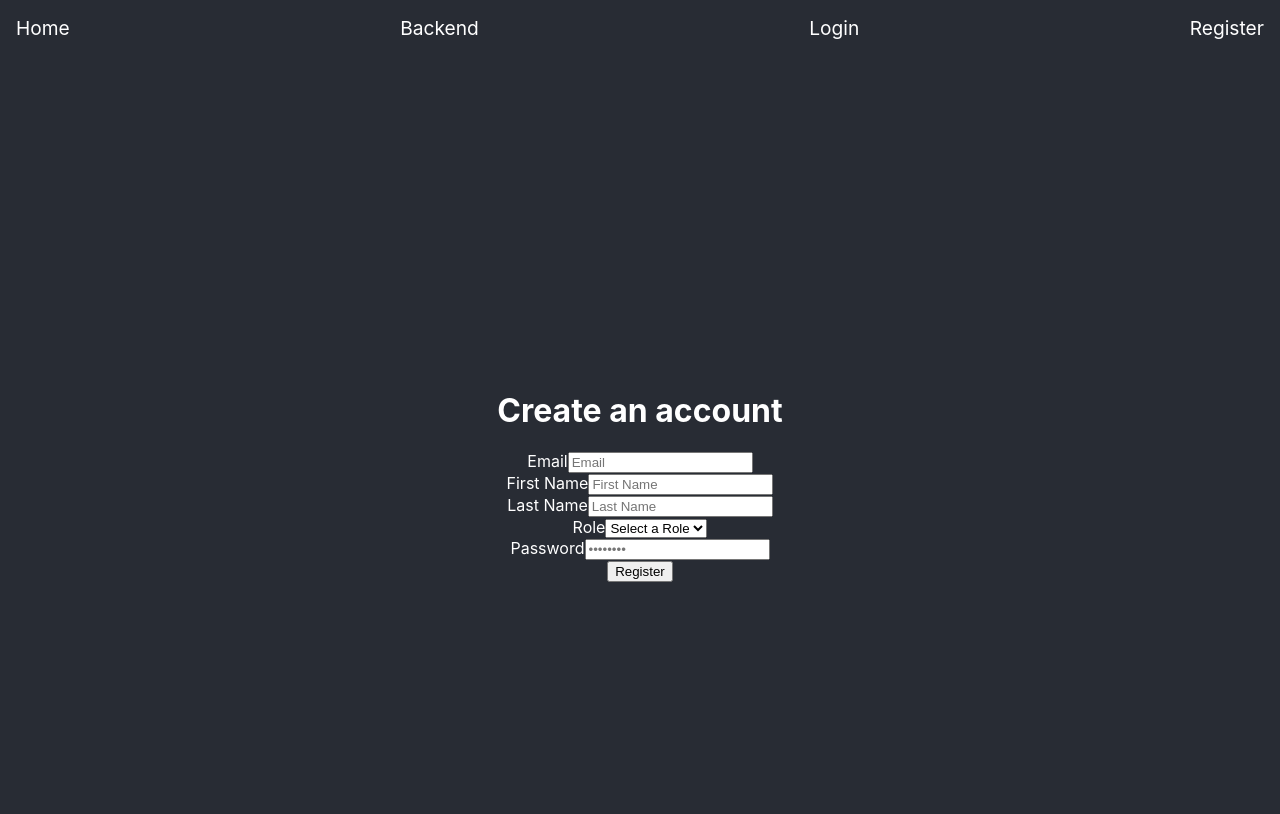
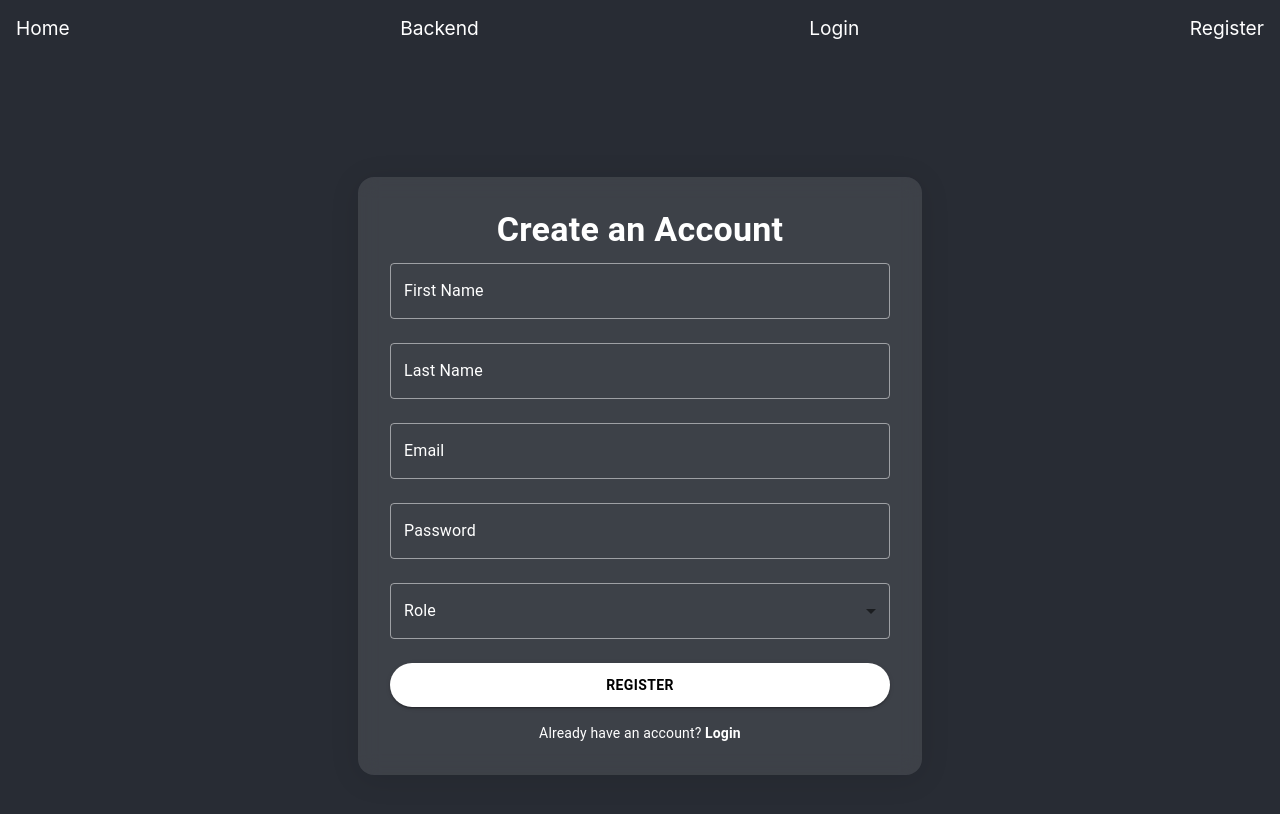
Before and after one commit to Bo1ek/TaskFleetFrontend, a React (Create React App) app: page /register in a window 1280 px wide. Shown: the top 814 px of the page. Built offline with nearby package versions, Linux system fonts and the light colour scheme.

Commit message:
Changed whole view of LoginPage and Register page using Material UI.

```diff
--- a/src/pages/LoginPage.tsx
+++ b/src/pages/LoginPage.tsx
@@ -3,103 +3,166 @@ import * as Yup from "yup";
 import { yupResolver } from "@hookform/resolvers/yup";
 import { useAuth } from "../context/useAuth";
 import { useForm } from "react-hook-form";
-import styles from "../styles/styles";
+import {
+  Box,
+  Typography,
+  TextField,
+  Button,
+} from "@mui/material";
+import { styled } from "@mui/system";
 import { Link } from "react-router-dom";
-
-type Props = {};
+import styles from "../styles/styles"; // Import styles for background
 
 type LoginFormsInputs = {
   email: string;
   password: string;
 };
 
-const validation = Yup.object().shape({
+const validationSchema = Yup.object().shape({
   email: Yup.string().email().required("Email is required"),
   password: Yup.string().required("Password is required"),
 });
 
-const LoginPage = (props: Props) => {
-  const {loginUser} = useAuth();
-  const {register,
-    handleSubmit,
-     formState: {errors}} = useForm<LoginFormsInputs>({
-    resolver: yupResolver(validation)
+const GlassCard = styled(Box)({
+  background: "rgba(255, 255, 255, 0.1)",
+  backdropFilter: "blur(10px)",
+  borderRadius: "16px",
+  padding: "32px",
+  boxShadow: "0 4px 30px rgba(0, 0, 0, 0.1)",
+  width: "100%",
+  maxWidth: "400px",
 });
 
-  const handleLogin =(form: LoginFormsInputs) => {
+const LoginPage = () => {
+  const { loginUser } = useAuth();
+  const {
+    register,
+    handleSubmit,
+    formState: { errors },
+  } = useForm<LoginFormsInputs>({
+    resolver: yupResolver(validationSchema),
+  });
+
+  const handleLogin = (form: LoginFormsInputs) => {
     loginUser(form.email, form.password);
   };
 
   return (
-    <div style={styles.app}>
-    <div className="flex flex-col items-center justify-center px-6 py-8 mx-auto md:h-screen lg:py-0">
-      <div className="w-full bg-white rounded-lg shadow dark:border md:mb-20 sm:max-w-md xl:p-0 dark:bg-gray-800 dark:border-gray-700">
-        <div className="p-6 space-y-4 md:space-y-6 sm:p-8">
-          <h1 className="text-xl font-bold leading-tight tracking-tight text-gray-900 md:text-2xl dark:text-white">
-            Sign in to your account
-          </h1>
-          <form className="space-y-4 md:space-y-6" onSubmit={handleSubmit(handleLogin)}>
-            <div>
-              <label
-                htmlFor="email"
-                className="block mb-2 text-sm font-medium text-gray-900 dark:text-white"
+    <div style={{ ...styles.app }} className="min-h-screen flex items-center justify-center">
+      <GlassCard>
+        <Typography
+          variant="h4"
+          align="center"
+          gutterBottom
+          style={{ color: "#fff", fontWeight: "bold" }}
         >
-                Username
-              </label>
-              <input
-                type="text"
-                id="email"
-                className="bg-gray-50 border border-gray-300 text-gray-900 sm:text-sm rounded-lg focus:ring-primary-600 focus:border-primary-600 block w-full p-2.5 dark:bg-gray-700 dark:border-gray-600 dark:placeholder-gray-400 dark:text-white dark:focus:ring-blue-500 dark:focus:border-blue-500"
-                placeholder="Username"
+          Login
+        </Typography>
+        <form onSubmit={handleSubmit(handleLogin)}>
+          <Box mb={3}>
+            <TextField
+              fullWidth
+              variant="outlined"
+              label="Email"
+              placeholder="Enter your email"
+              InputProps={{
+                style: { color: "#fff" },
+              }}
+              InputLabelProps={{
+                style: { color: "#fff" },
+              }}
+              error={!!errors.email}
+              helperText={errors.email?.message}
               {...register("email")}
+              sx={{
+                "& .MuiOutlinedInput-root": {
+                  "& fieldset": {
+                    borderColor: "rgba(255, 255, 255, 0.5)",
+                  },
+                  "&:hover fieldset": {
+                    borderColor: "#fff",
+                  },
+                },
+              }}
             />
-              {errors.email ? <p>{errors.email.message}</p> : ""}
-            </div>
-            <div>
-              <label
-                htmlFor="password"
-                className="block mb-2 text-sm font-medium text-gray-900 dark:text-white"
+          </Box>
+          <Box mb={3}>
+            <TextField
+              fullWidth
+              variant="outlined"
+              label="Password"
+              type="password"
+              placeholder="Enter your password"
+              InputProps={{
+                style: { color: "#fff" },
+              }}
+              InputLabelProps={{
+                style: { color: "#fff" },
+              }}
+              error={!!errors.password}
+              helperText={errors.password?.message}
+              {...register("password")}
+              sx={{
+                "& .MuiOutlinedInput-root": {
+                  "& fieldset": {
+                    borderColor: "rgba(255, 255, 255, 0.5)",
+                  },
+                  "&:hover fieldset": {
+                    borderColor: "#fff",
+                  },
+                },
+              }}
+            />
+          </Box>
+          <Box display="flex" justifyContent="space-between" mb={2}>
+            <Link
+              to="#"
+              style={{
+                fontSize: "0.875rem",
+                color: "#fff",
+                textDecoration: "none",
+                fontWeight: "bold",
+              }}
             >
-                Password
-              </label>
-              <input
-                type="password"
-                id="password"
-                placeholder="••••••••"
-                className="bg-gray-50 border border-gray-300 text-gray-900 sm:text-sm rounded-lg focus:ring-primary-600 focus:border-primary-600 block w-full p-2.5 dark:bg-gray-700 dark:border-gray-600 dark:placeholder-gray-400 dark:text-white dark:focus:ring-blue-500 dark:focus:border-blue-500"
-                {...register("password")}
-              />
-              {errors.password ? <p>{errors.password.message}</p> : ""}
-            </div>
-            <div className="flex items-center justify-between">
-              <a
-                href="#"
-                className="text-sm text-white font-medium text-primary-600 hover:underline dark:text-primary-500"
+              Forgot Password?
+            </Link>
+          </Box>
+          <Button
+            type="submit"
+            fullWidth
+            variant="contained"
+            style={{
+              backgroundColor: "#fff",
+              color: "#000",
+              fontWeight: "bold",
+              padding: "10px 0",
+              borderRadius: "50px",
+            }}
           >
-                Forgot password?
-              </a>
-            </div>
-            <button
-              type="submit"
-              className="w-full text-white bg-lightGreen hover:bg-primary-700 focus:ring-4 focus:outline-none focus:ring-primary-300 font-medium rounded-lg text-sm px-5 py-2.5 text-center dark:bg-primary-600 dark:hover:bg-primary-700 dark:focus:ring-primary-800"
+            Login
+          </Button>
+          <Typography
+            variant="body2"
+            align="center"
+            mt={2}
+            style={{ color: "#fff" }}
           >
-              Sign in
-            </button>
-            <p className="text-sm font-light text-gray-500 dark:text-gray-400">
-              Don’t have an account yet?{" "}
+            Don’t have an account?{" "}
             <Link
               to="/register"
-              className="text-primary-600 hover:underline dark:text-primary-500 font-medium"
+              style={{
+                color: "#fff",
+                textDecoration: "none",
+                fontWeight: "bold",
+              }}
             >
-              Sign up
+              Register
             </Link>
-            </p>
+          </Typography>
         </form>
+      </GlassCard>
     </div>
-      </div>
-    </div>
-  </div>
-  )
+  );
 };
 
 export default LoginPage;
--- a/src/pages/Register.tsx
+++ b/src/pages/Register.tsx
@@ -3,9 +3,16 @@ import * as Yup from "yup";
 import { yupResolver } from "@hookform/resolvers/yup";
 import { useAuth } from "../context/useAuth";
 import { useForm } from "react-hook-form";
-import styles from "../styles/styles";
-
-type Props = {};
+import {
+  Box,
+  Typography,
+  TextField,
+  Button,
+  MenuItem,
+} from "@mui/material";
+import { styled } from "@mui/system";
+import { Link } from "react-router-dom";
+import styles from "../styles/styles"; // Import the styles
 
 type RegisterFormsInputs = {
   email: string;
@@ -15,22 +22,32 @@ type RegisterFormsInputs = {
   role: string;
 };
 
-const validation = Yup.object().shape({
+const validationSchema = Yup.object().shape({
   email: Yup.string().email().required("Email is required"),
-  password: Yup.string().required("Password is required"),
+  password: Yup.string().min(6, "Password must be at least 6 characters").required("Password is required"),
   firstName: Yup.string().required("First name is required"),
   lastName: Yup.string().required("Last name is required"),
   role: Yup.string().required("Role is required"),
 });
 
-const Register = (props: Props) => {
+const GlassCard = styled(Box)({
+  background: "rgba(255, 255, 255, 0.1)",
+  backdropFilter: "blur(10px)",
+  borderRadius: "16px",
+  padding: "32px",
+  boxShadow: "0 4px 30px rgba(0, 0, 0, 0.1)",
+  width: "100%",
+  maxWidth: "500px",
+});
+
+const RegisterPage = () => {
   const { registerUser } = useAuth();
   const {
     register,
     handleSubmit,
     formState: { errors },
   } = useForm<RegisterFormsInputs>({
-    resolver: yupResolver(validation),
+    resolver: yupResolver(validationSchema),
   });
 
   const handleRegister = async (form: RegisterFormsInputs) => {
@@ -49,117 +66,189 @@ const Register = (props: Props) => {
   };
 
   return (
-    <div style={styles.app}>
-      <div className="flex flex-col items-center justify-center px-6 py-8 mx-auto md:h-screen lg:py-0">
-        <div className="w-full bg-white rounded-lg shadow dark:border md:mb-20 sm:max-w-md xl:p-0 dark:bg-gray-800 dark:border-gray-700">
-          <div className="p-6 space-y-4 md:space-y-6 sm:p-8">
-            <h1 className="text-xl font-bold leading-tight tracking-tight text-gray-900 md:text-2xl dark:text-white">
-              Create an account
-            </h1>
-            <form
-              className="space-y-4 md:space-y-6"
-              onSubmit={handleSubmit(handleRegister)}
+    <div style={{ ...styles.app }} className="min-h-screen flex items-center justify-center">
+      <GlassCard>
+        <Typography variant="h4" align="center" gutterBottom style={{ color: "#fff", fontWeight: "bold" }}>
+          Create an Account
+        </Typography>
+        <form onSubmit={handleSubmit(handleRegister)}>
+          <Box mb={3}>
+            <TextField
+              fullWidth
+              variant="outlined"
+              label="First Name"
+              placeholder="Enter your first name"
+              InputProps={{
+                style: { color: "#fff" },
+              }}
+              InputLabelProps={{
+                style: { color: "#fff" },
+              }}
+              error={!!errors.firstName}
+              helperText={errors.firstName?.message}
+              {...register("firstName")}
+              sx={{
+                "& .MuiOutlinedInput-root": {
+                  "& fieldset": {
+                    borderColor: "rgba(255, 255, 255, 0.5)",
+                  },
+                  "&:hover fieldset": {
+                    borderColor: "#fff",
+                  },
+                },
+              }}
+            />
+          </Box>
+          <Box mb={3}>
+            <TextField
+              fullWidth
+              variant="outlined"
+              label="Last Name"
+              placeholder="Enter your last name"
+              InputProps={{
+                style: { color: "#fff" },
+              }}
+              InputLabelProps={{
+                style: { color: "#fff" },
+              }}
+              error={!!errors.lastName}
+              helperText={errors.lastName?.message}
+              {...register("lastName")}
+              sx={{
+                "& .MuiOutlinedInput-root": {
+                  "& fieldset": {
+                    borderColor: "rgba(255, 255, 255, 0.5)",
+                  },
+                  "&:hover fieldset": {
+                    borderColor: "#fff",
+                  },
+                },
+              }}
+            />
+          </Box>
+          <Box mb={3}>
+            <TextField
+              fullWidth
+              variant="outlined"
+              label="Email"
+              placeholder="Enter your email"
+              InputProps={{
+                style: { color: "#fff" },
+              }}
+              InputLabelProps={{
+                style: { color: "#fff" },
+              }}
+              error={!!errors.email}
+              helperText={errors.email?.message}
+              {...register("email")}
+              sx={{
+                "& .MuiOutlinedInput-root": {
+                  "& fieldset": {
+                    borderColor: "rgba(255, 255, 255, 0.5)",
+                  },
+                  "&:hover fieldset": {
+                    borderColor: "#fff",
+                  },
+                },
+              }}
+            />
+          </Box>
+          <Box mb={3}>
+            <TextField
+              fullWidth
+              variant="outlined"
+              label="Password"
+              type="password"
+              placeholder="Enter your password"
+              InputProps={{
+                style: { color: "#fff" },
+              }}
+              InputLabelProps={{
+                style: { color: "#fff" },
+              }}
+              error={!!errors.password}
+              helperText={errors.password?.message}
+              {...register("password")}
+              sx={{
+                "& .MuiOutlinedInput-root": {
+                  "& fieldset": {
+                    borderColor: "rgba(255, 255, 255, 0.5)",
+                  },
+                  "&:hover fieldset": {
+                    borderColor: "#fff",
+                  },
+                },
+              }}
+            />
+          </Box>
+          <Box mb={3}>
+            <TextField
+              fullWidth
+              select
+              variant="outlined"
+              label="Role"
+              placeholder="Select your role"
+              InputProps={{
+                style: { color: "#fff" },
+              }}
+              InputLabelProps={{
+                style: { color: "#fff" },
+              }}
+              error={!!errors.role}
+              helperText={errors.role?.message}
+              {...register("role")}
+              sx={{
+                "& .MuiOutlinedInput-root": {
+                  "& fieldset": {
+                    borderColor: "rgba(255, 255, 255, 0.5)",
+                  },
+                  "&:hover fieldset": {
+                    borderColor: "#fff",
+                  },
+                },
+              }}
             >
-              <div>
-                <label
-                  htmlFor="email"
-                  className="block mb-2 text-sm font-medium text-gray-900 dark:text-white"
-                >
-                  Email
-                </label>
-                <input
-                  type="text"
-                  id="email"
-                  className="bg-gray-50 border border-gray-300 text-gray-900 sm:text-sm rounded-lg focus:ring-primary-600 focus:border-primary-600 block w-full p-2.5 dark:bg-gray-700 dark:border-gray-600 dark:placeholder-gray-400 dark:text-white dark:focus:ring-blue-500 dark:focus:border-blue-500"
-                  placeholder="Email"
-                  {...register("email")}
-                />
-                {errors.email && <p>{errors.email.message}</p>}
-              </div>
-
-              <div>
-                <label
-                  htmlFor="firstName"
-                  className="block mb-2 text-sm font-medium text-gray-900 dark:text-white"
-                >
-                  First Name
-                </label>
-                <input
-                  type="text"
-                  id="firstName"
-                  className="bg-gray-50 border border-gray-300 text-gray-900 sm:text-sm rounded-lg focus:ring-primary-600 focus:border-primary-600 block w-full p-2.5 dark:bg-gray-700 dark:border-gray-600 dark:placeholder-gray-400 dark:text-white dark:focus:ring-blue-500 dark:focus:border-blue-500"
-                  placeholder="First Name"
-                  {...register("firstName")}
-                />
-                {errors.firstName && <p>{errors.firstName.message}</p>}
-              </div>
-
-              <div>
-                <label
-                  htmlFor="lastName"
-                  className="block mb-2 text-sm font-medium text-gray-900 dark:text-white"
-                >
-                  Last Name
-                </label>
-                <input
-                  type="text"
-                  id="lastName"
-                  className="bg-gray-50 border border-gray-300 text-gray-900 sm:text-sm rounded-lg focus:ring-primary-600 focus:border-primary-600 block w-full p-2.5 dark:bg-gray-700 dark:border-gray-600 dark:placeholder-gray-400 dark:text-white dark:focus:ring-blue-500 dark:focus:border-blue-500"
-                  placeholder="Last Name"
-                  {...register("lastName")}
-                />
-                {errors.lastName && <p>{errors.lastName.message}</p>}
-              </div>
-
-              <div>
-                <label
-                  htmlFor="role"
-                  className="block mb-2 text-sm font-medium text-gray-900 dark:text-white"
-                >
-                  Role
-                </label>
-                <select
-                  id="role"
-                  className="bg-gray-50 border border-gray-300 text-gray-900 sm:text-sm rounded-lg focus:ring-primary-600 focus:border-primary-600 block w-full p-2.5 dark:bg-gray-700 dark:border-gray-600 dark:placeholder-gray-400 dark:text-white dark:focus:ring-blue-500 dark:focus:border-blue-500"
-                  {...register("role")}
-                >
-                  <option value="">Select a Role</option>
-                  <option value="Admin">Admin</option>
-                  <option value="User">User</option>
-                  <option value="Manager">Manager</option>
-                </select>
-                {errors.role && <p>{errors.role.message}</p>}
-              </div>
-
-              <div>
-                <label
-                  htmlFor="password"
-                  className="block mb-2 text-sm font-medium text-gray-900 dark:text-white"
-                >
-                  Password
-                </label>
-                <input
-                  type="password"
-                  id="password"
-                  placeholder="••••••••"
-                  className="bg-gray-50 border border-gray-300 text-gray-900 sm:text-sm rounded-lg focus:ring-primary-600 focus:border-primary-600 block w-full p-2.5 dark:bg-gray-700 dark:border-gray-600 dark:placeholder-gray-400 dark:text-white dark:focus:ring-blue-500 dark:focus:border-blue-500"
-                  {...register("password")}
-                />
-                {errors.password && <p>{errors.password.message}</p>}
-              </div>
-
-              <button
-                type="submit"
-                className="w-full text-white bg-lightGreen hover:bg-primary-700 focus:ring-4 focus:outline-none focus:ring-primary-300 font-medium rounded-lg text-sm px-5 py-2.5 text-center dark:bg-primary-600 dark:hover:bg-primary-700 dark:focus:ring-primary-800"
-              >
-                Register
-              </button>
-            </form>
-          </div>
-        </div>
-      </div>
+              <MenuItem value="Admin">Admin</MenuItem>
+              <MenuItem value="User">User</MenuItem>
+              <MenuItem value="Manager">Manager</MenuItem>
+            </TextField>
+          </Box>
+          <Button
+            type="submit"
+            fullWidth
+            variant="contained"
+            style={{
+              backgroundColor: "#fff",
+              color: "#000",
+              fontWeight: "bold",
+              padding: "10px 0",
+              borderRadius: "50px",
+            }}
+          >
+            Register
+          </Button>
+          <Typography
+            variant="body2"
+            align="center"
+            mt={2}
+            style={{ color: "#fff" }}
+          >
+            Already have an account?{" "}
+            <Link
+              to="/login"
+              style={{
+                color: "#fff",
+                textDecoration: "none",
+                fontWeight: "bold",
+              }}
+            >
+              Login
+            </Link>
+          </Typography>
+        </form>
+      </GlassCard>
     </div>
   );
 };
 
-export default Register;
+export default RegisterPage;
```
Lines whose indentation alone changed are shown as unchanged.
